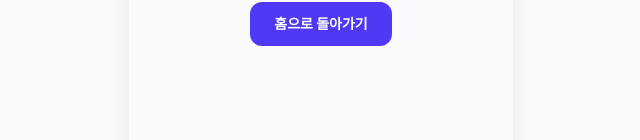
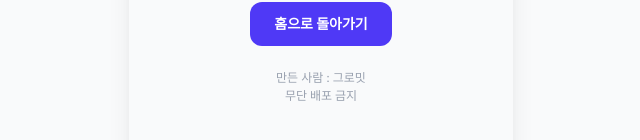
Before and after one commit to gromeet/loop-public, a Next.js app: page /guide in a window 1280 px wide. Shown: the part 2154-2294 px from the top of the page, without its empty margins (319-959 px from the left). Built offline with nearby package versions, Linux system fonts and the light colour scheme.

Commit message:
feat: 가이드 하단 저작권 표기 추가

```diff
--- a/app/guide/page.tsx
+++ b/app/guide/page.tsx
@@ -165,6 +165,12 @@ export default function GuidePage() {
           홈으로 돌아가기
         </Link>
       </div>
+
+      {/* 저작권 */}
+      <div className="mt-6 text-center text-xs text-gray-400 space-y-0.5">
+        <p>만든 사람 : 그로밋</p>
+        <p>무단 배포 금지</p>
+      </div>
     </div>
   );
 }
```
